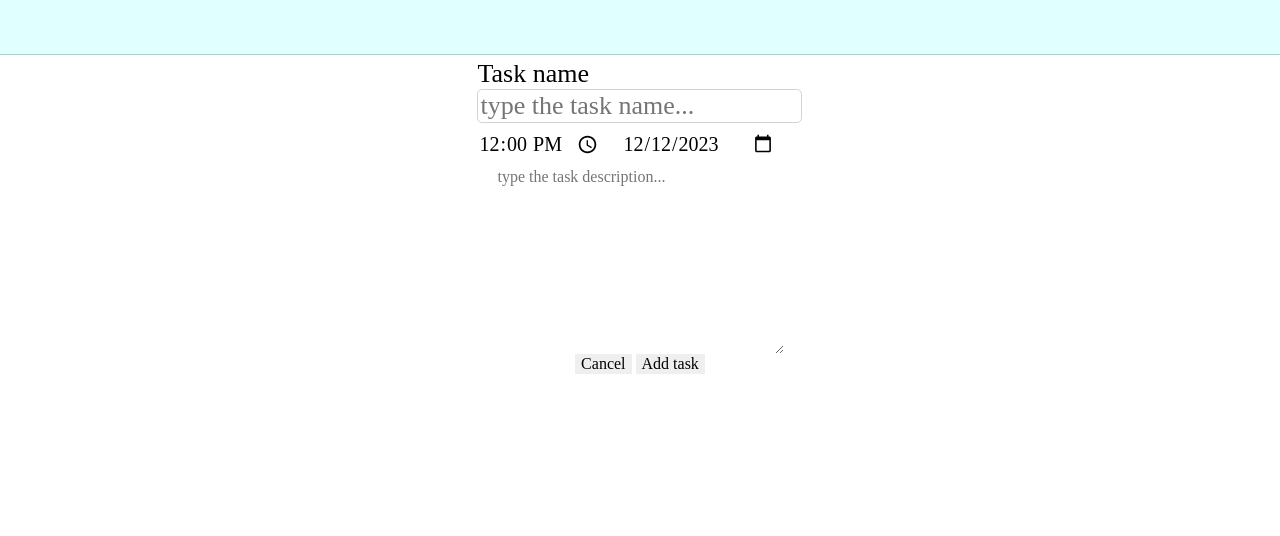
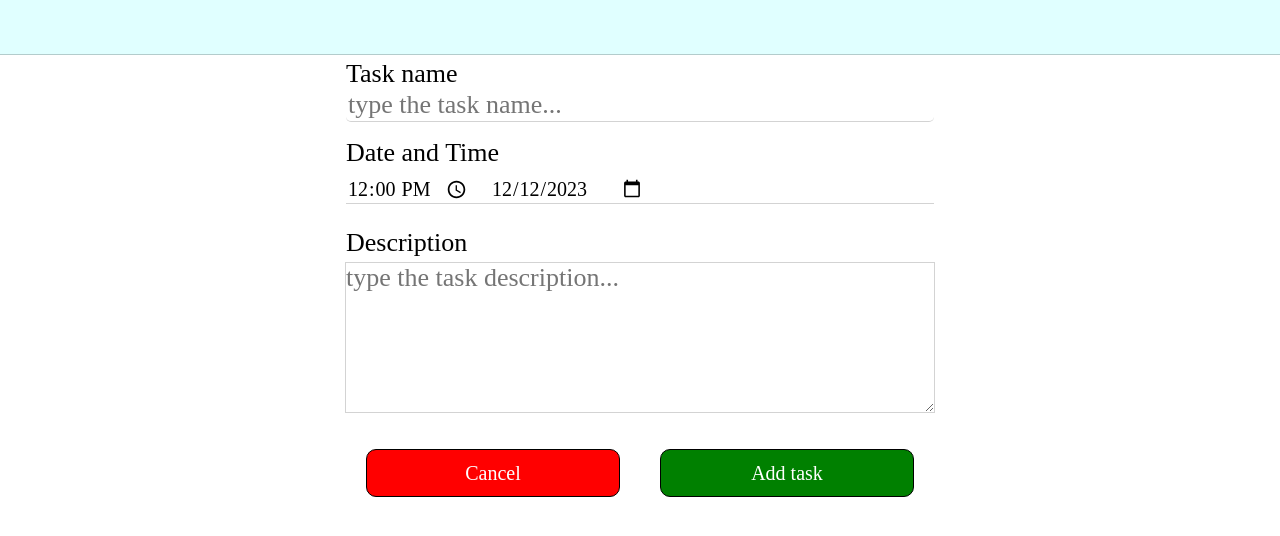
Before and after one commit to Ryotruuser/multiTaskApp, a plain HTML site: page index.html in a window 1280 px wide. Shown: the part 96-632 px from the top of the page. Drawn offline with Linux system fonts and the light colour scheme.

Commit message:
finished basic scheme of the add task page

```diff
--- a/index.html
+++ b/index.html
@@ -74,17 +74,24 @@
                     </div>
 
 
-                    <div class="task-add-datehour">
+                    <label for="task-add-datehour" class="task-add-datehourlabel">Date and Time</label>
+                    <div class="task-add-datehour" name="task-add-datehour">
                         <input type="time" value="12:00" class="task-datehour-hour">
                         <input type="date" value="2023-12-12"class="task-datehour-date">
 
                     </div>
 
-                    <textarea name="" id="" cols="30" rows="10" placeholder="type the task description... "></textarea>
+                    <label for="textarea" class="task-add-desclabel">Description</label>
+                    <textarea
+                    name="textarea"
+                    id="task-add-desc"
+                    cols="40"
+                    rows="5"
+                    placeholder="type the task description...  "></textarea>
 
                     <div class="task-add-btns">
-                        <button>Cancel</button>
-                        <button>Add task</button>
+                        <button style="background: red;">Cancel</button>
+                        <button style="background: green;">Add task</button>
                     </div>
 
 
--- a/src/css/style.css
+++ b/src/css/style.css
@@ -141,16 +141,21 @@ main{
     font-size: 26px;
 }
 .task-add-name > input {
-    border: 1px solid lightgray;
+    border-bottom: 1px solid lightgray;
     border-radius: 5px;
 }
-
+.task-add-datehourlabel{
+    margin: 2vh 0 0 0;
+    font-size: 26px;
+    width: 100%;
+}
 .task-add-datehour{
     display: flex;
     flex-direction: row;
     width: 100%;
     justify-content: flex-start;
     margin: 1vh 1vh;
+    border-bottom: 1px solid lightgray;
 }
 .task-datehour-hour{
     font-size: 20px;
@@ -159,10 +164,33 @@ main{
     font-size: 20px;
     margin-left: 20px;
 }
-
-
-
-
+.task-add-desclabel{
+    width: 100%;
+    margin: 2vh 0 0.5vh 0;
+    font-size: 26px;
+}
+#task-add-desc{
+    width: 100%;
+    padding: 0;
+    border: 1px solid lightgray;
+    font-size: 26px;
+}
+.task-add-btns{
+    display: flex;
+    width: 100%;
+    margin: 2vh 0 0 0;
+    justify-content: center;
+}
+.task-add-btns > button {
+    margin: 20px;
+    border: 1px solid black;
+    padding: 5px;
+    width: 50%;
+    height: 6vh;
+    border-radius: 10px;
+    font-size: 20px;
+    color: white;
+}
 
 
 /*task add css area end*/
```
